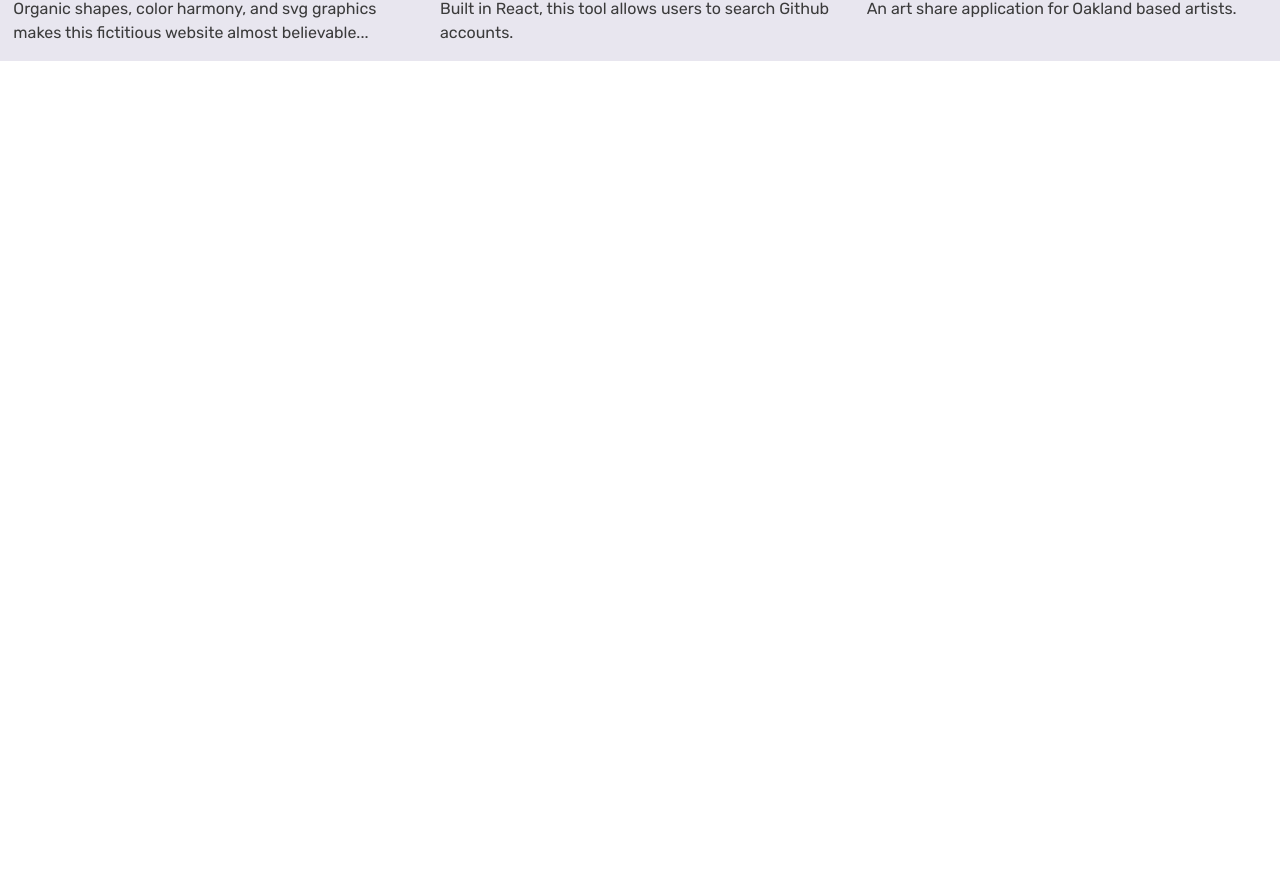
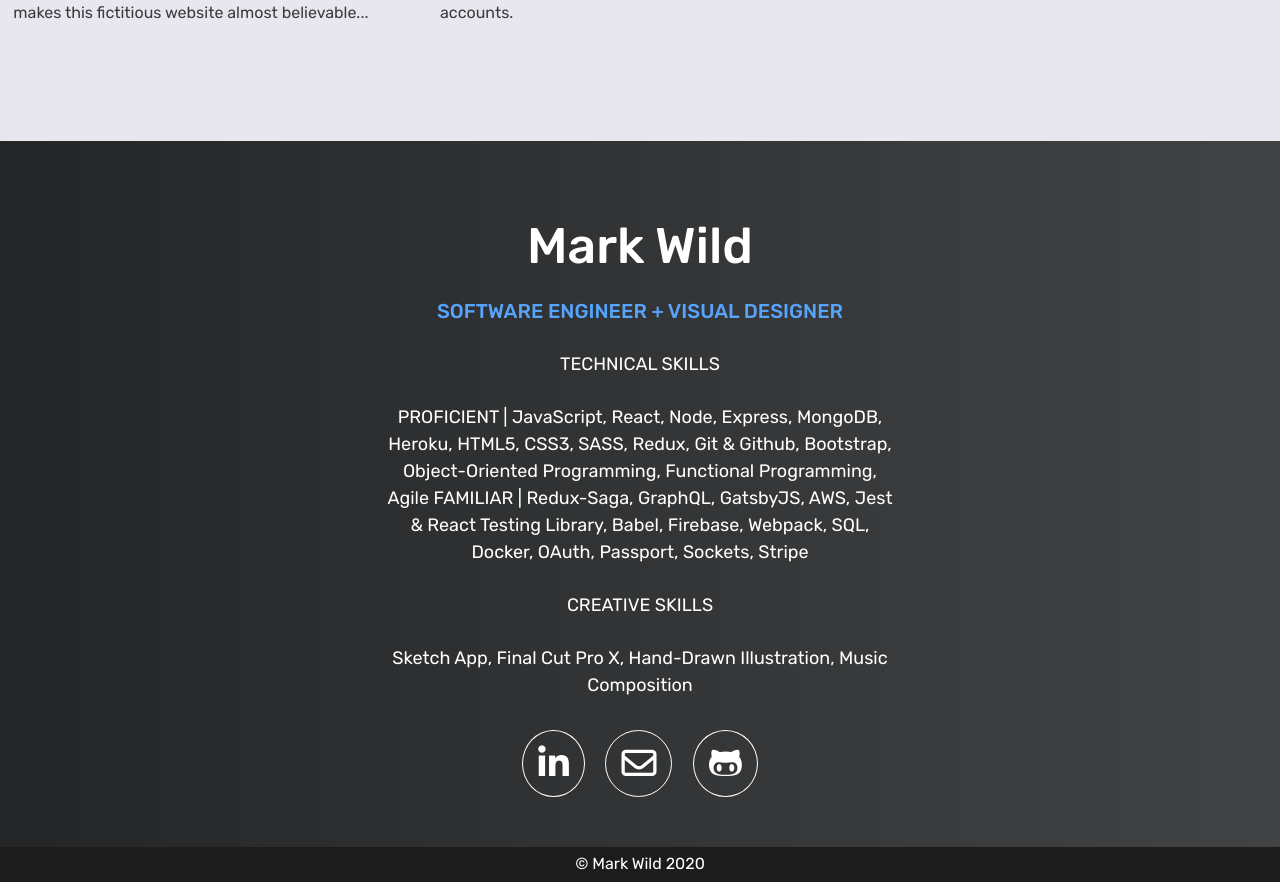
Before and after one commit to MorkWood2/portfolio-react, a React (Create React App) app: page / in a window 1280 px wide. Shown: the part 4538-5420 px from the top of the page. Before the commit the page ends 4599 px from the top, so only its background shows below. Built offline with nearby package versions, Linux system fonts and the light colour scheme.

Commit message:
add footer and contact

```diff
--- a/public/index.html
+++ b/public/index.html
@@ -14,21 +14,13 @@
       href="https://fonts.googleapis.com/css2?family=Lato:wght@400;700&family=Rubik:wght@300;400;500&display=swap"
       rel="stylesheet"
     />
+    <script
+      src="https://kit.fontawesome.com/f0ac5cdd72.js"
+      crossorigin="anonymous"
+    ></script>
 
-    <!--
-      manifest.json provides metadata used when your web app is installed on a
-      user's mobile device or desktop. See https://developers.google.com/web/fundamentals/web-app-manifest/
-    -->
     <link rel="manifest" href="%PUBLIC_URL%/manifest.json" />
-    <!--
-      Notice the use of %PUBLIC_URL% in the tags above.
-      It will be replaced with the URL of the `public` folder during the build.
-      Only files inside the `public` folder can be referenced from the HTML.
 
-      Unlike "/favicon.ico" or "favicon.ico", "%PUBLIC_URL%/favicon.ico" will
-      work correctly both with client-side routing and a non-root public URL.
-      Learn how to configure a non-root public URL by running `npm run build`.
-    -->
     <title>React App</title>
   </head>
   <body>
--- /dev/null
+++ b/src/components/contact/contact.component.jsx
@@ -0,0 +1,38 @@
+import React from 'react';
+
+import './contact.styles.scss';
+
+const Contact = () => (
+  <div>
+    <div className='contact-container'>
+      <h1>Mark Wild</h1>
+      <h5>SOFTWARE ENGINEER + VISUAL DESIGNER</h5>
+      <p>TECHNICAL SKILLS</p>
+      <p>
+        PROFICIENT | JavaScript, React, Node, Express, MongoDB, Heroku, HTML5,
+        CSS3, SASS, Redux, Git & Github, Bootstrap, Object-Oriented Programming,
+        Functional Programming, Agile FAMILIAR | Redux-Saga, GraphQL, GatsbyJS,
+        AWS, Jest & React Testing Library, Babel, Firebase, Webpack, SQL,
+        Docker, OAuth, Passport, Sockets, Stripe
+      </p>
+      <p>CREATIVE SKILLS</p>
+      <p>
+        Sketch App, Final Cut Pro X, Hand-Drawn Illustration, Music Composition
+      </p>
+      <div className='icons'>
+        <a href='https://www.linkedin.com/in/mark-wild/'>
+          <i className='fab fa-linkedin-in'></i>
+        </a>
+        <a href='mailto:mark.wild189@gmail.com'>
+          <i className='far fa-envelope'></i>
+        </a>
+        <a href='https://github.com/MorkWood2'>
+          <i className='fab fa-github-alt'></i>
+        </a>
+      </div>
+    </div>
+    <footer>© Mark Wild 2020</footer>
+  </div>
+);
+
+export default Contact;
--- /dev/null
+++ b/src/components/contact/contact.styles.scss
@@ -0,0 +1,54 @@
+.contact-container {
+  display: flex;
+  flex-direction: column;
+  align-items: center;
+  padding: 75px 0 50px 0;
+  background: linear-gradient(270deg, #414345, #232526);
+  color: #ffffff;
+  font-family: 'Rubik', sans-serif;
+
+  h1 {
+    font-size: 50px;
+  }
+
+  h5 {
+    color: #57a4fd;
+    padding: 15px 0;
+  }
+  p {
+    padding: 5px 0;
+    width: 40%;
+    text-align: center;
+    font-size: 18px;
+  }
+
+  .icons {
+    padding-top: 10px;
+    width: 20%;
+    display: flex;
+    justify-content: space-around;
+
+    i {
+      color: white;
+      font-size: 35px;
+      padding: 15px;
+      border: 1px solid white;
+      border-radius: 50%;
+    }
+
+    i:hover {
+      background-color: #424446;
+      transition: 0.25s;
+    }
+  }
+}
+footer {
+  background-color: #1c1c1c;
+  color: white;
+  width: 100%;
+  height: 35px;
+  display: flex;
+  justify-content: center;
+  align-items: center;
+  font-family: 'Rubik', sans-serif;
+}
--- a/src/components/main/main.component.jsx
+++ b/src/components/main/main.component.jsx
@@ -2,6 +2,7 @@ import React from 'react';
 import About from '../about/about.component';
 import Projects from '../projects/projects.component';
 import SubProjects from '../sub-projects/subProjects.component';
+import Contact from '../contact/contact.component';
 
 import './main.styles.scss';
 
@@ -10,6 +11,7 @@ const Main = () => (
     <About />
     <Projects />
     <SubProjects />
+    <Contact />
   </div>
 );
 
--- a/src/components/projects/projects.styles.scss
+++ b/src/components/projects/projects.styles.scss
@@ -5,7 +5,7 @@
 .project-content-container {
   padding-top: 125px;
   max-width: 1000px;
-  // border: powderblue 1px solid;
+  color: #3b3b3b;
   margin: 0 auto;
   display: flex;
   flex-direction: column;
@@ -19,9 +19,7 @@
   }
 
   img:hover {
-    -webkit-box-shadow: 3px 2px 7px 0px rgba(0, 0, 0, 0.75);
-    -moz-box-shadow: 3px 2px 7px 0px rgba(0, 0, 0, 0.75);
-    box-shadow: 3px 2px 7px 0px rgba(0, 0, 0, 0.75);
+    box-shadow: 0 5px 5px rgba(0, 0, 0, 0.5);
     transition: 0.5s;
   }
 
@@ -33,7 +31,6 @@
     h1 {
       padding: 45px 0 20px 0;
       font-size: 60px;
-      color: #57a4fd;
     }
 
     p {
--- a/src/components/sub-projects/subProjects.component.jsx
+++ b/src/components/sub-projects/subProjects.component.jsx
@@ -10,7 +10,7 @@ const SubProjects = () => (
           <a href='https://morkwood2.github.io/design-page/'>
             <img src={require('../../assets/subproject1.png')} alt='project' />
           </a>
-          <h3>Water.</h3>
+          <h3>water.</h3>
           <h6>Layout Design</h6>
 
           <p>
@@ -22,7 +22,7 @@ const SubProjects = () => (
           <a href='https://githubsearch22.netlify.app/'>
             <img src={require('../../assets/subproject2.png')} alt='project' />
           </a>
-          <h3>Github Search</h3>
+          <h3>github search</h3>
           <h6>Data Fetch App</h6>
 
           <p>
@@ -33,7 +33,7 @@ const SubProjects = () => (
           <a href='https://powerful-beyond-97610.herokuapp.com/art'>
             <img src={require('../../assets/subproject3.png')} alt='project' />
           </a>
-          <h3>OakShare</h3>
+          <h3>oakShare</h3>
           <h6>CRUD platform</h6>
 
           <p>An art share application for Oakland based artists.</p>
--- a/src/components/sub-projects/subProjects.styles.scss
+++ b/src/components/sub-projects/subProjects.styles.scss
@@ -3,7 +3,7 @@
 }
 
 .subProject-container {
-  padding-top: 50px;
+  padding: 50px 0;
   display: flex;
   flex-direction: row;
   width: 100%;
@@ -15,6 +15,11 @@
     max-width: 400px;
     border-radius: 10px;
     box-shadow: 0 5px 5px rgba(0, 0, 0, 0.25);
+  }
+
+  img:hover {
+    box-shadow: 0 5px 5px rgba(0, 0, 0, 0.5);
+    transition: 0.5s;
   }
 
   .subProjects {
```
Also changed, not shown: src/assets/project2.png.
